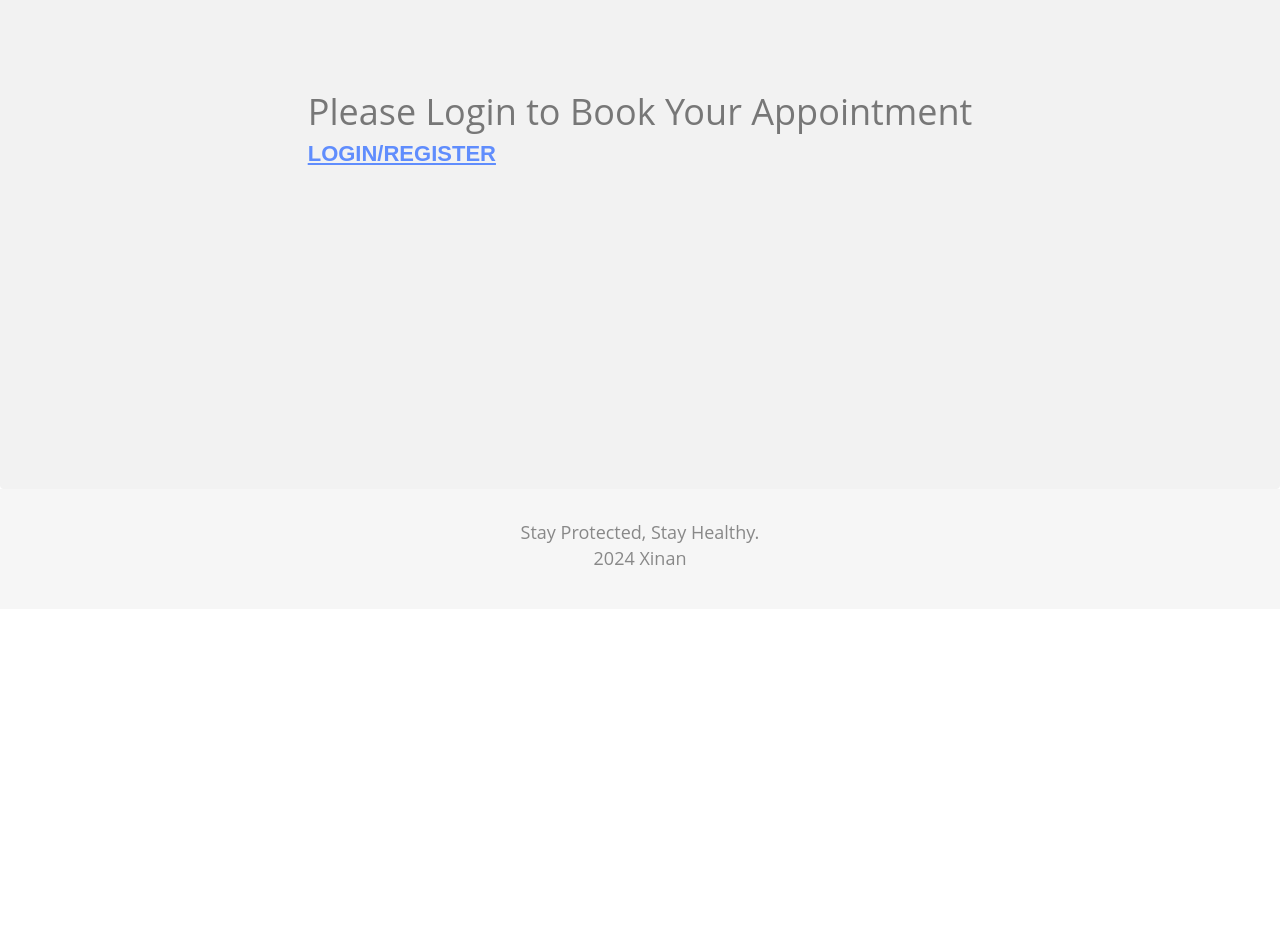
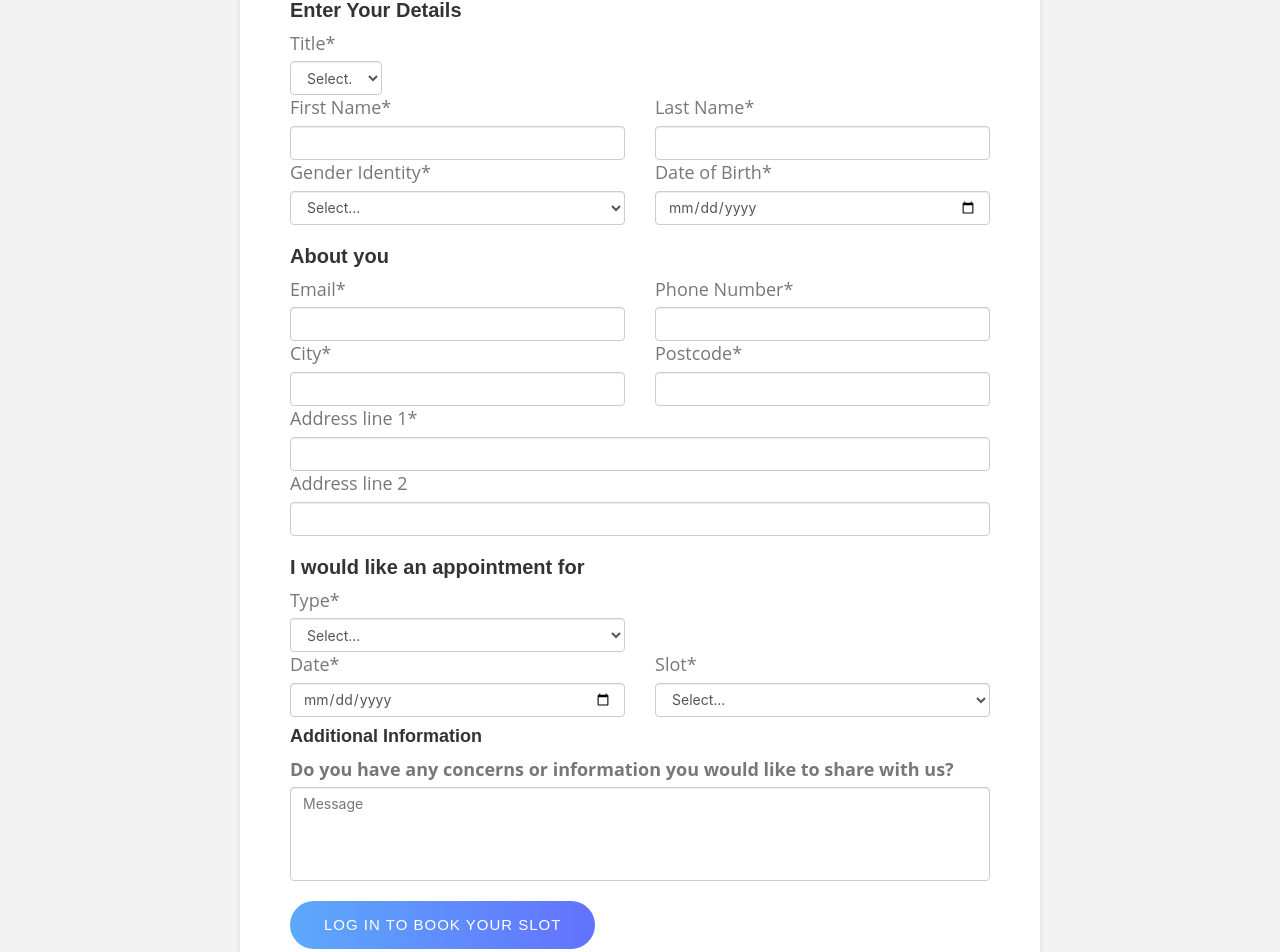
Before and after one commit to Xinan15/VaxEase, a React (Create React App) app in the folder client/: page /booking in a window 1280 px wide. Shown: the part 231-1183 px from the top of the page. Before the commit the page ends 840 px from the top, so only its background shows below. Built offline with nearby package versions, Linux system fonts and the light colour scheme.

Commit message:
update booking and record pages

```diff
--- a/client/src/pages/booking.js
+++ b/client/src/pages/booking.js
@@ -9,40 +9,14 @@ export const Booking = () => {
 
   return (
     <>
-      {cookies.access_token ? (
       <div className="booking">
-          <BookingForm />
+        <BookingForm isLoggedIn={!!cookies.access_token} />
       </div>
-      ) : (
-        <div className="alert">
-          <Alert />
-        </div>
-      )}
     </>
   );
 };
 
-export const Alert = () => {
-  return (
-    <div>
-      <h1>Please Login to Book Your Appointment</h1>
-      <Link to="/auth">
-        {" "}
-        <h2
-          style={{
-            color: "#608dfd",
-            textDecoration: "underline",
-            fontSize: "22px",
-          }}
-        >
-          Login/Register
-        </h2>{" "}
-      </Link>
-    </div>
-  );
-};
-
-export const BookingForm = () => {
+export const BookingForm = ({ isLoggedIn }) => {
   const userID = useGetUserID();
   const [cookies, _] = useCookies(["access_token"]);
   const [booking, setBooking] = useState({
@@ -90,6 +64,11 @@ export const BookingForm = () => {
       !booking.slot
     ) {
       alert("All fields with * must be filled out!");
+      return;
+    }
+
+    if (!isLoggedIn) {
+      alert("Please log in to book your appointment.");
       return;
     }
 
@@ -375,6 +354,7 @@ export const BookingForm = () => {
 
         <div className="row">
           <div className="col-md-6">
+            {cookies.access_token ? (
               <button
                 type="submit"
                 className="button btn btn-custom btn-lg page-scroll"
@@ -382,6 +362,17 @@ export const BookingForm = () => {
               >
                 Submit
               </button>
+            ) : (
+              <Link to="/auth" style={{ textDecoration: "none" }}>
+                <button
+                  className="button btn btn-custom btn-lg page-scroll"
+                  style={{ marginTop: "20px" }}
+                  title="Please log in to book your appointment."
+                >
+                  Log in to book your slot
+                </button>
+              </Link>
+            )}
           </div>
         </div>
       </form>
--- a/client/src/pages/mybookings.js
+++ b/client/src/pages/mybookings.js
@@ -6,6 +6,10 @@ import { Link } from "react-router-dom";
 
 export const MyBookings = () => {
   const [cookies] = useCookies(["access_token"]);
+  // 结构 {cookies.access_token ? ( <AllBookings /> ) : ( <Alert /> )}
+  // 三元运算符，用于根据条件渲染不同的组件
+  // 如果 cookies.access_token 存在，表示用户已登录
+  // 用户登陆则渲染 AllBookings 组件展示用户预约记录，否则渲染 Alert 组件，提示登陆后查看
   return (
     <>
       {cookies.access_token ? (
@@ -21,15 +25,28 @@ export const MyBookings = () => {
   );
 };
 
+// Alert 组件，提示用户登陆后查看预约记录
 export const Alert = () => {
   return (
     <div>
-      <h1>Please Login to See Your Bookings</h1>
-      <Link to="/auth"> <h2 style={{ color:'#608dfd', textDecoration:"underline", fontSize:"22px"}}>Login/Register</h2> </Link>
+      <h1>Please log in to view your appointment records.</h1>
+      <Link to="/auth">
+        {" "}
+        <h2
+          style={{
+            color: "#608dfd",
+            textDecoration: "underline",
+            fontSize: "22px",
+          }}
+        >
+          Login/Register
+        </h2>{" "}
+      </Link>
     </div>
   );
 };
 
+// AllBookings 组件，展示用户的预约记录
 export const AllBookings = () => {
   // All Bookings
   const [allBookings, setAllBookings] = useState([]);
@@ -39,7 +56,9 @@ export const AllBookings = () => {
   useEffect(() => {
     const fetchAllBookings = async () => {
       try {
-        const response = await axios.get(`http://localhost:3001/bookings/${userID}`);
+        const response = await axios.get(
+          `http://localhost:3001/bookings/${userID}`
+        );
         setAllBookings(response.data);
       } catch (err) {
         console.log(err);
@@ -50,8 +69,11 @@ export const AllBookings = () => {
 
   return (
     <div className="bookingContainer">
-      <div className="row"><div className="col-md-6">
-        <h2>All Bookings</h2></div></div>
+      <div className="row">
+        <div className="col-md-6">
+          <h2>All Bookings</h2>
+        </div>
+      </div>
       <ul>
         {allBookings.map((booking) => (
           <li key={booking._id}>
@@ -61,56 +83,94 @@ export const AllBookings = () => {
                   <p>Name</p>
                 </div>
                 <div className="col-md-9">
-                <p>{booking.title+" "+booking.fname+" "+booking.lname}</p>
+                  <p>
+                    {booking.title + " " + booking.fname + " " + booking.lname}
+                  </p>
                 </div>
               </div>
               <div className="col-md-12">
-                <div className="col-md-3"><p>Date of Birth</p></div>
-                <div className="col-md-9"><p>{booking.dob}</p></div>
+                <div className="col-md-3">
+                  <p>Date of Birth</p>
+                </div>
+                <div className="col-md-9">
+                  <p>{booking.dob}</p>
+                </div>
               </div>
               <div className="col-md-12">
-                <div className="col-md-3"><p>Gender</p></div>
-                <div className="col-md-9"><p>{booking.gender}</p></div>
+                <div className="col-md-3">
+                  <p>Gender</p>
+                </div>
+                <div className="col-md-9">
+                  <p>{booking.gender}</p>
+                </div>
               </div>
               <div className="col-md-12">
-                <div className="col-md-3"><p>Phone Number</p></div>
-                <div className="col-md-9"><p>{booking.phone}</p></div>
+                <div className="col-md-3">
+                  <p>Phone Number</p>
+                </div>
+                <div className="col-md-9">
+                  <p>{booking.phone}</p>
+                </div>
               </div>
 
               <div className="col-md-12">
-                <div className="col-md-3"><p>Email</p></div>
-                <div className="col-md-9"><p>{booking.email}</p></div>
+                <div className="col-md-3">
+                  <p>Email</p>
+                </div>
+                <div className="col-md-9">
+                  <p>{booking.email}</p>
+                </div>
               </div>
 
               <div className="col-md-12">
-                <div className="col-md-3"><p>Address</p></div>
-                <div className="col-md-9"><p>{booking.address1}</p></div>
+                <div className="col-md-3">
+                  <p>Address</p>
+                </div>
+                <div className="col-md-9">
+                  <p>{booking.address1}</p>
+                </div>
               </div>
 
               <div className="col-md-12">
-                <div className="col-md-3"><p></p></div>
-                <div className="col-md-9"><p>{booking.address2}</p></div>
+                <div className="col-md-3">
+                  <p></p>
+                </div>
+                <div className="col-md-9">
+                  <p>{booking.address2}</p>
+                </div>
               </div>
 
               <div className="col-md-12">
-                <div className="col-md-3"><p>Date</p></div>
-                <div className="col-md-9"><p>{booking.date+" - "+booking.slot}</p></div>
+                <div className="col-md-3">
+                  <p>Date</p>
+                </div>
+                <div className="col-md-9">
+                  <p>{booking.date + " - " + booking.slot}</p>
+                </div>
               </div>
 
               <div className="col-md-12">
-                <div className="col-md-3"><p>Type</p></div>
-                <div className="col-md-9"><p>{booking.type}</p></div>
+                <div className="col-md-3">
+                  <p>Type</p>
+                </div>
+                <div className="col-md-9">
+                  <p>{booking.type}</p>
+                </div>
               </div>
 
               <div className="col-md-12">
-                <div className="col-md-3"><p>Additional Info</p></div>
-                <div className="col-md-9"><p>{booking.info}</p></div>
-                </div><hr style={{ background:'#608dfd' }}></hr>
+                <div className="col-md-3">
+                  <p>Additional Info</p>
+                </div>
+                <div className="col-md-9">
+                  <p>{booking.info}</p>
+                </div>
+              </div>
+              <hr style={{ background: "#608dfd" }}></hr>
             </div>
           </li>
         ))}
       </ul>
-
     </div>
   );
 };
```
Lines whose indentation alone changed are shown as unchanged.
